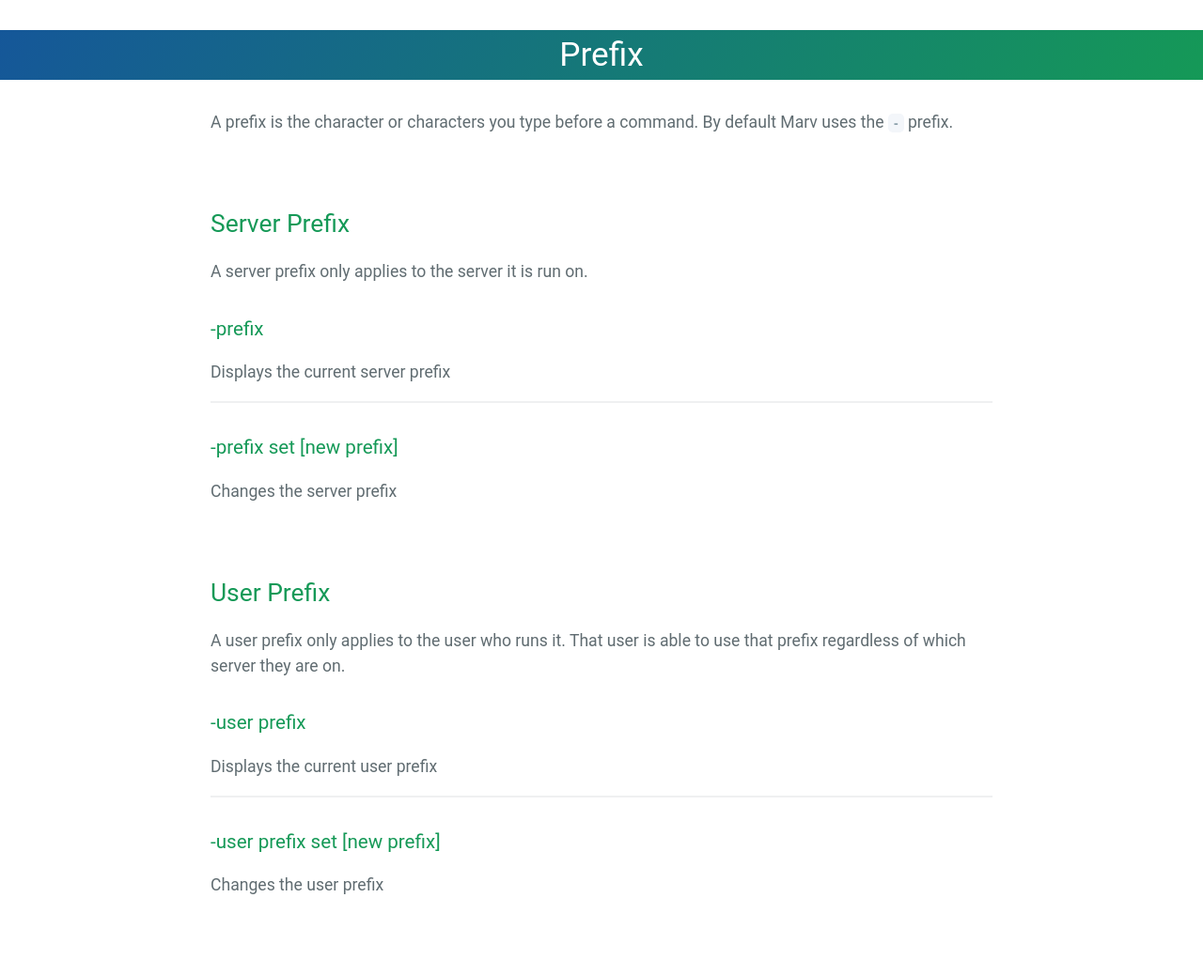
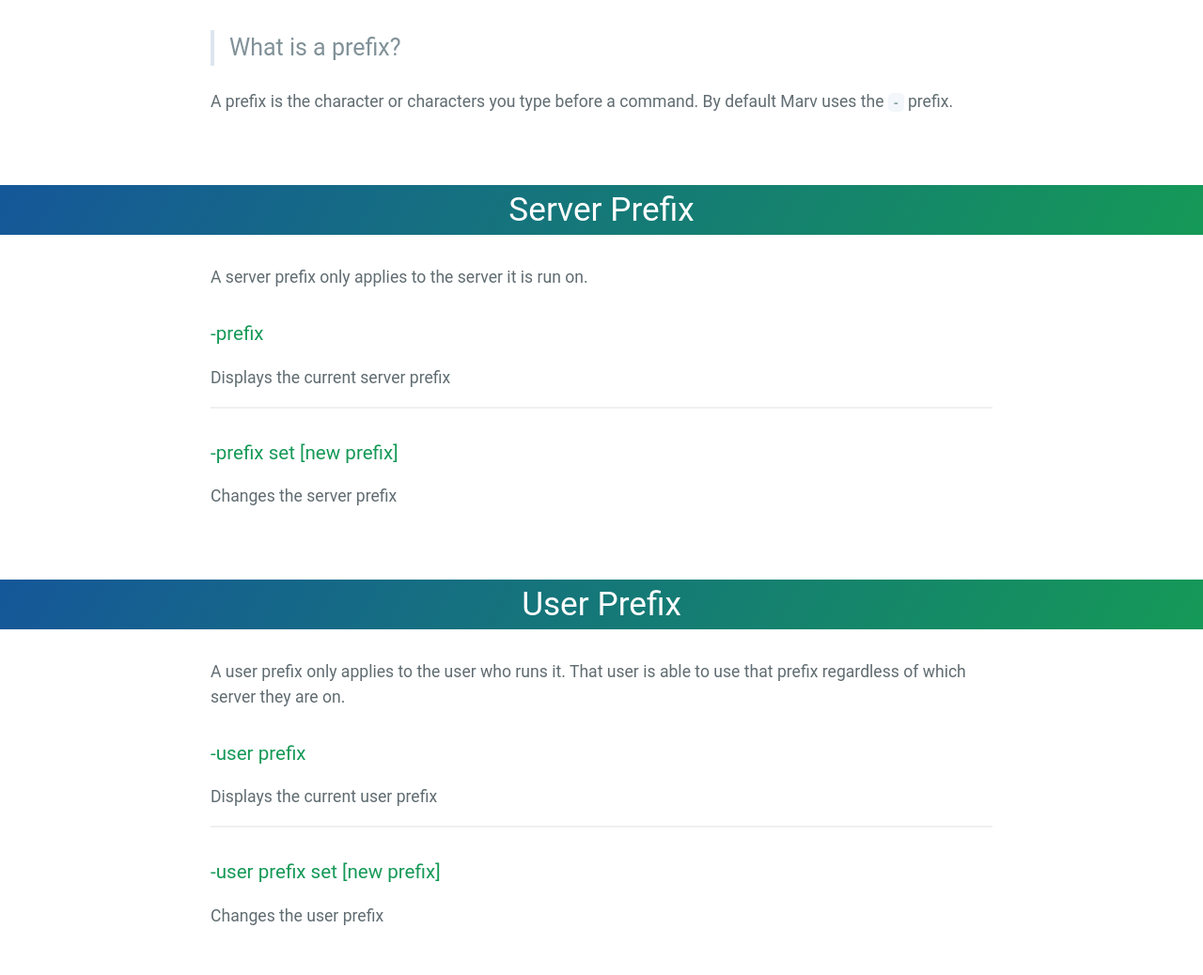
Before and after one commit to mymindishazel/marv-docs, a Jekyll site: the page built from commands/settings/prefix.md, in a window 1280 px wide. Shown: the whole page at 94% size. Built offline with Jekyll 4.4.1, drawn with Linux system fonts in a browser that asks for light colours; our own code applies the rules of GitHub Pages for plain Markdown files; before the commit the page ends 1005 px from its top, so only the background shows below that.

Commit message:
Update prefix.md

```diff
--- a/commands/settings/prefix.md
+++ b/commands/settings/prefix.md
@@ -1,10 +1,10 @@
-# Prefix
+> What is a prefix?
 
 A prefix is the character or characters you type before a command. By default Marv uses the `-` prefix.
 
 <br>
 
-## Server Prefix
+# Server Prefix
 A server prefix only applies to the server it is run on.
 
 ### -prefix
@@ -17,7 +17,7 @@ Changes the server prefix
 
 <br>
 
-## User Prefix
+# User Prefix
 A user prefix only applies to the user who runs it. That user is able to use that prefix regardless of which server they are on.
 
 ### -user prefix
```
